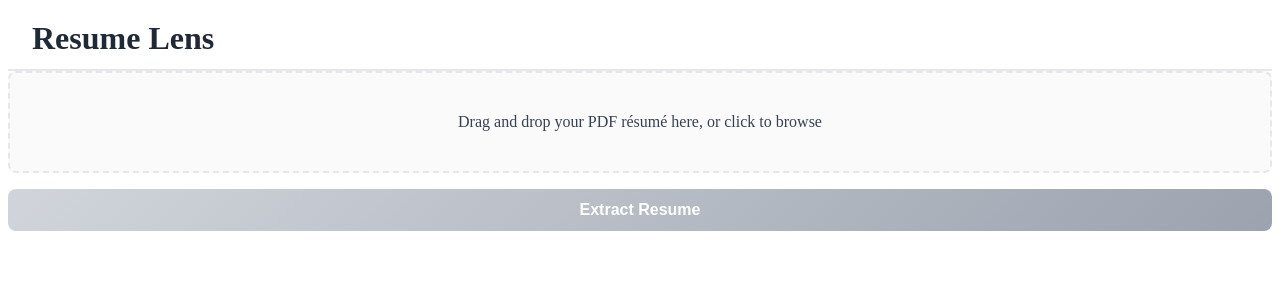
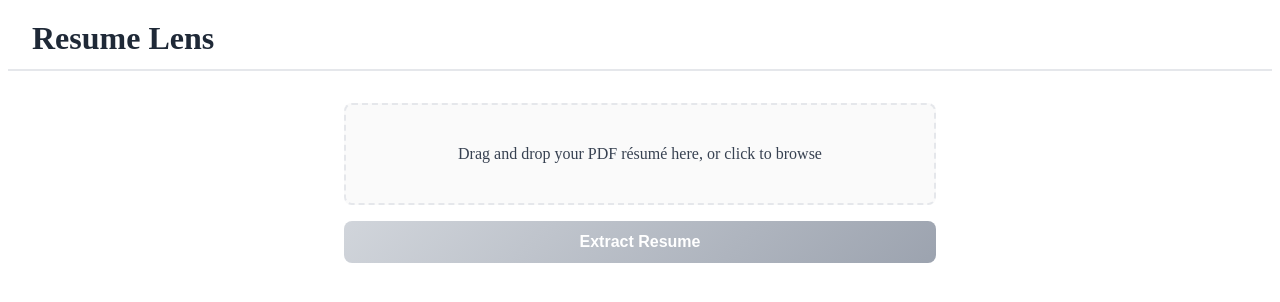
Before and after one commit to mwarman/resume-lens, a React (Vite) app in the folder packages/web/: page / in a window 1280 px wide. Shown: the top 302 px of the page. Built offline with nearby package versions, Linux system fonts and the light colour scheme.

Commit message:
Wrap UploadForm component in a container for improved layout and styling

```diff
--- a/packages/web/src/components/UploadForm.module.css
+++ b/packages/web/src/components/UploadForm.module.css
@@ -1,8 +1,18 @@
 /* UploadForm.module.css - Styling for the UploadForm component */
+
+.container {
+  max-width: 640px;
+  margin: 0 auto;
+  padding: 32px 24px;
+  background: #ffffff;
+}
 
 .form {
   display: flex;
   flex-direction: column;
+  max-width: 640px;
+  margin: 0 auto;
+  padding: 0 24px;
 }
 
 .fileInput {
--- a/packages/web/src/components/UploadForm.tsx
+++ b/packages/web/src/components/UploadForm.tsx
@@ -106,6 +106,7 @@ const UploadForm = ({ onUpload, onStartSubmit, error: parentError }: UploadFormP
   const isButtonDisabled = !selectedFile || isSubmitting;
 
   return (
+    <div className={styles.container}>
       <form className={styles.form} onSubmit={handleSubmit}>
         <input ref={fileInputRef} type="file" accept=".pdf" onChange={handleInputChange} className={styles.fileInput} />
 
@@ -130,6 +131,7 @@ const UploadForm = ({ onUpload, onStartSubmit, error: parentError }: UploadFormP
           {isSubmitting ? 'Extracting...' : 'Extract Resume'}
         </button>
       </form>
+    </div>
   );
 };
 
```
Lines whose indentation alone changed are shown as unchanged.
